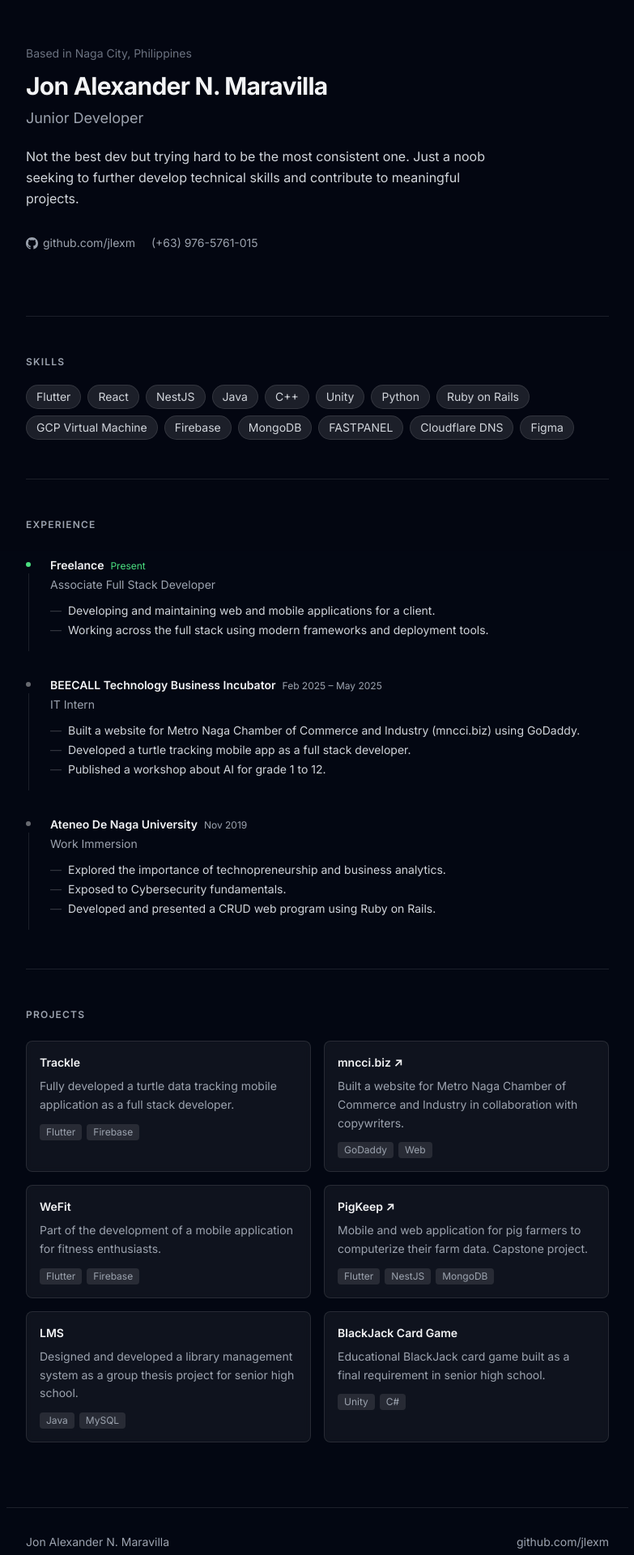
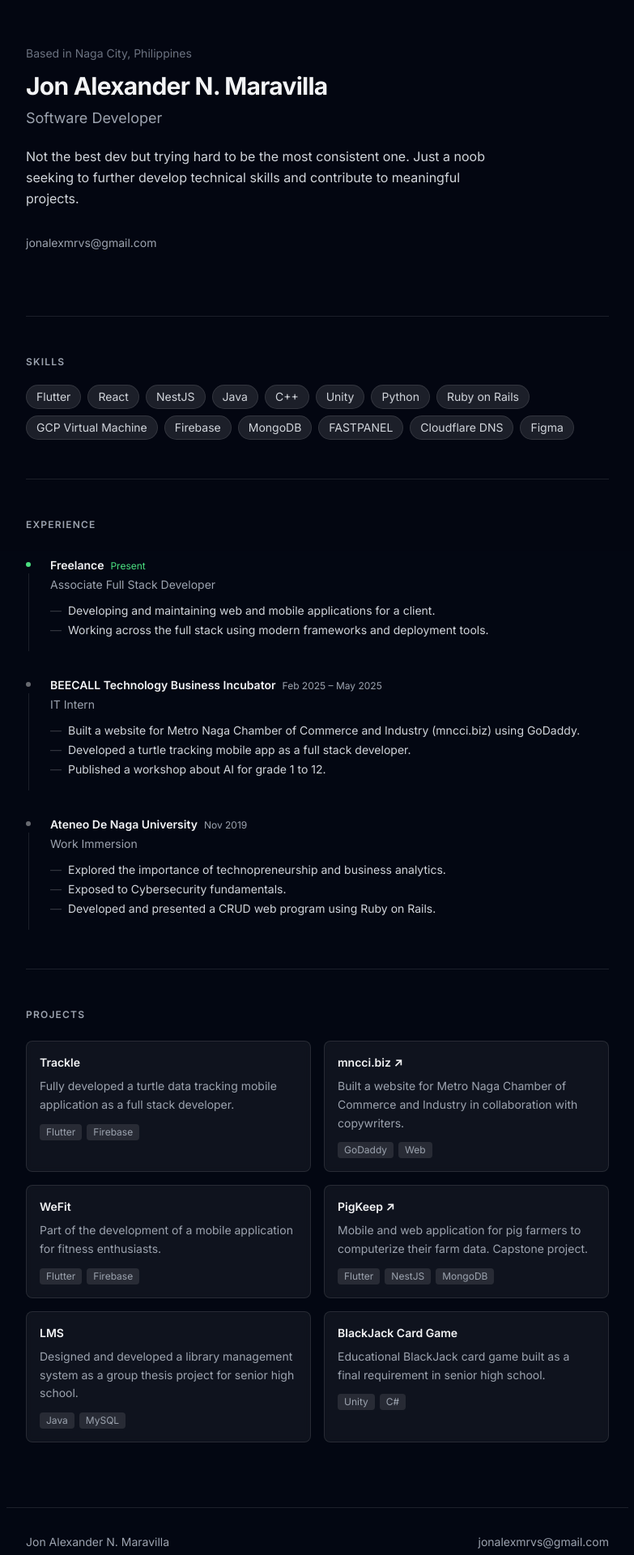
Before and after one commit to jonalexM/portfolio, a React (Vite) app: page / in a window 1280 px wide. Shown: the part 120-2040 px from the top of the page at 81% size, without its empty margins (248-1031 px from the left). Built offline with nearby package versions, Linux system fonts and the light colour scheme.

Commit message:
fix: replace contact links with email

```diff
--- a/src/components/Footer.jsx
+++ b/src/components/Footer.jsx
@@ -4,12 +4,10 @@ export default function Footer() {
       <div className="flex flex-col sm:flex-row items-center justify-between gap-2 text-sm text-gray-400">
         <span>Jon Alexander N. Maravilla</span>
         <a
-          href="https://github.com/jlexm"
-          target="_blank"
-          rel="noopener noreferrer"
+          href="mailto:jonalexmrvs@gmail.com"
           className="hover:text-gray-200 transition-colors duration-150"
         >
-          github.com/jlexm
+          jonalexmrvs@gmail.com
         </a>
       </div>
     </footer>
--- a/src/components/Hero.jsx
+++ b/src/components/Hero.jsx
@@ -11,28 +11,17 @@ export default function Hero() {
     >
       <p className="text-sm text-gray-400 dark:text-gray-500 mb-3">Based in Naga City, Philippines</p>
       <h1 className="text-3xl font-bold tracking-tight mb-2">Jon Alexander N. Maravilla</h1>
-      <p className="text-lg text-gray-500 dark:text-gray-400 mb-5">Junior Developer</p>
+      <p className="text-lg text-gray-500 dark:text-gray-400 mb-5">Software Developer</p>
       <p className="text-gray-600 dark:text-gray-300 leading-relaxed max-w-xl mb-8">
         Not the best dev but trying hard to be the most consistent one.
         Just a noob seeking to further develop technical skills and contribute to meaningful projects.
       </p>
       <div className="flex items-center gap-5">
         <a
-          href="https://github.com/jlexm"
-          target="_blank"
-          rel="noopener noreferrer"
-          className="text-sm text-gray-500 dark:text-gray-400 hover:text-gray-900 dark:hover:text-gray-100 transition-colors duration-150 flex items-center gap-1.5"
-        >
-          <svg xmlns="http://www.w3.org/2000/svg" width="15" height="15" viewBox="0 0 24 24" fill="currentColor">
-            <path d="M12 0C5.37 0 0 5.37 0 12c0 5.31 3.435 9.795 8.205 11.385.6.105.825-.255.825-.57 0-.285-.015-1.23-.015-2.235-3.015.555-3.795-.735-4.035-1.41-.135-.345-.72-1.41-1.23-1.695-.42-.225-1.02-.78-.015-.795.945-.015 1.62.87 1.845 1.23 1.08 1.815 2.805 1.305 3.495.99.105-.78.42-1.305.765-1.605-2.67-.3-5.46-1.335-5.46-5.925 0-1.305.465-2.385 1.23-3.225-.12-.3-.54-1.53.12-3.18 0 0 1.005-.315 3.3 1.23.96-.27 1.98-.405 3-.405s2.04.135 3 .405c2.295-1.56 3.3-1.23 3.3-1.23.66 1.65.24 2.88.12 3.18.765.84 1.23 1.905 1.23 3.225 0 4.605-2.805 5.625-5.475 5.925.435.375.81 1.095.81 2.22 0 1.605-.015 2.895-.015 3.3 0 .315.225.69.825.57A12.02 12.02 0 0 0 24 12c0-6.63-5.37-12-12-12z"/>
-          </svg>
-          github.com/jlexm
-        </a>
-        <a
-          href="tel:+639765761015"
+          href="mailto:jonalexmrvs@gmail.com"
           className="text-sm text-gray-500 dark:text-gray-400 hover:text-gray-900 dark:hover:text-gray-100 transition-colors duration-150"
         >
-          (+63) 976-5761-015
+          jonalexmrvs@gmail.com
         </a>
       </div>
     </section>
```
